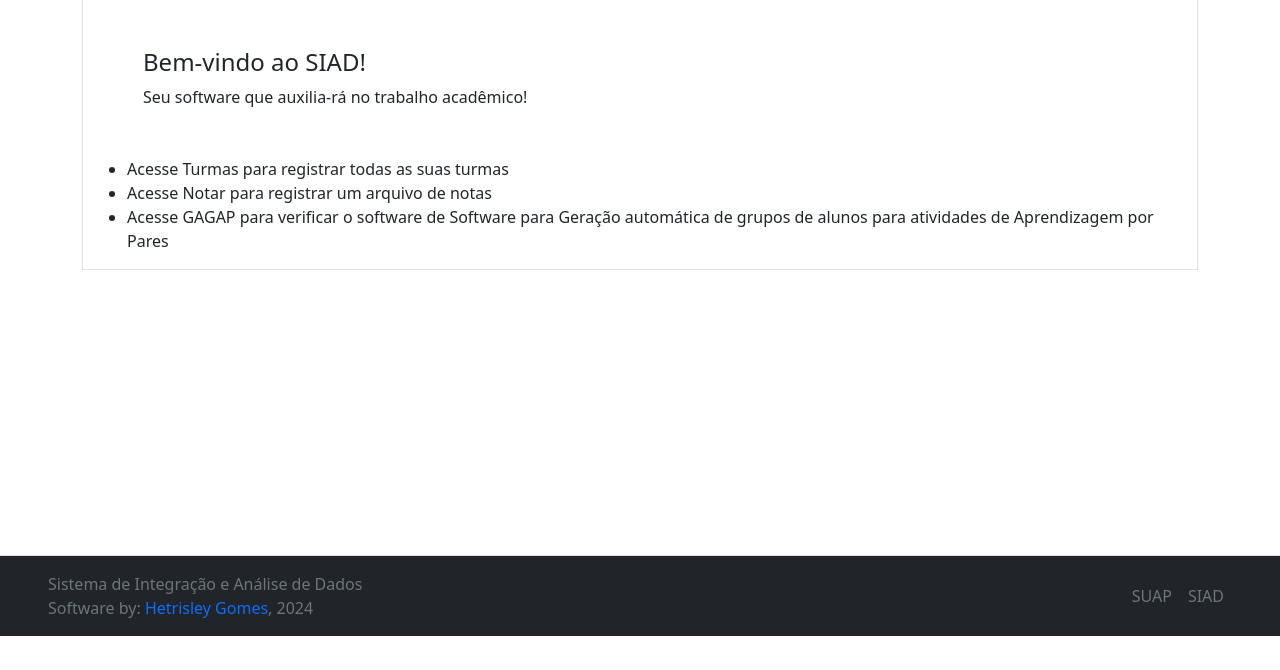
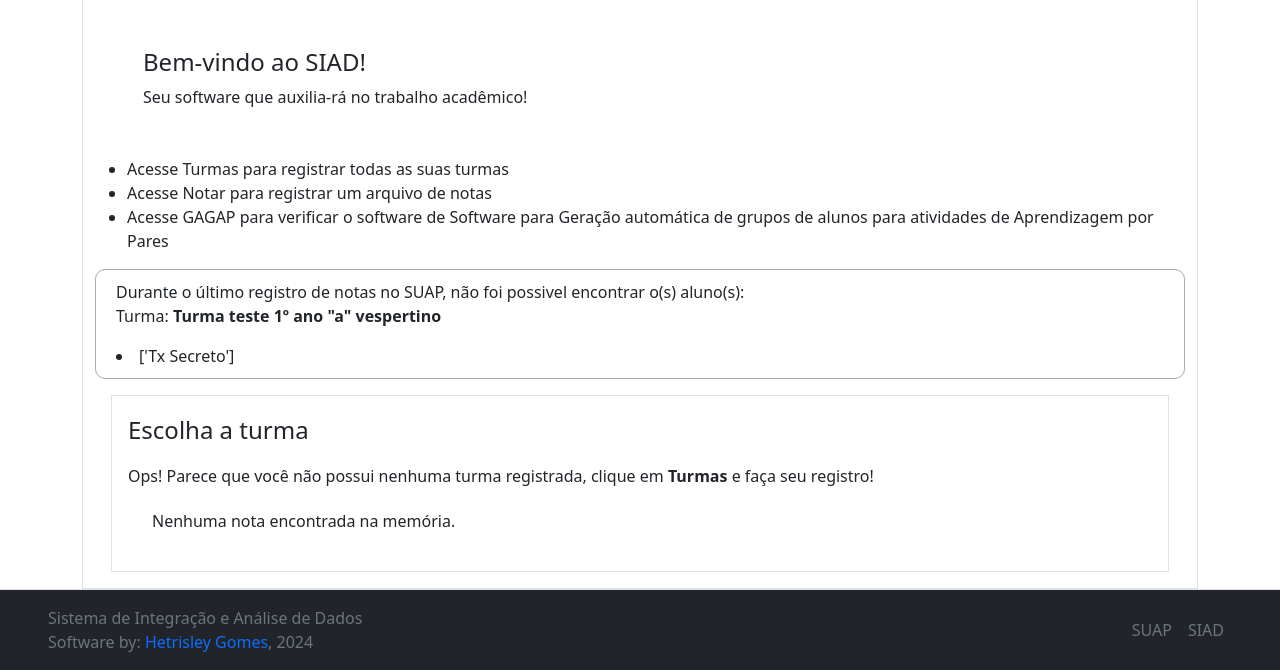
Before and after one commit to HetrisleyGomes/SIAD, a Flask app: page / in a window 1280 px wide. Shown: the part 164-834 px from the top of the page. Before the commit the page ends 800 px from the top, so only its background shows below. Run offline with Flask 3, Linux system fonts and the light colour scheme; some libraries are stand-ins or nearby versions.

Commit message:
Fix: Correção de problemas

```diff
--- /dev/null
+++ b/app/api/database/not_found_logs.json
@@ -0,0 +1 @@
+["Turma teste 1\u00ba ano \"a\" vespertino", ["Tx Secreto"]]
--- a/app/models.py
+++ b/app/models.py
@@ -7,11 +7,10 @@
     return Professor.query.filter_by(professorId=user_id).first()
 
 class Professor(UserMixin, db.Model):
-    __tablename__ = 'tbProfessor'  # Substitua pelo nome real da sua tabela no banco de dados
+    __tablename__ = 'tbProfessor'
 
     professorId = db.Column(db.Integer, primary_key=True, autoincrement=True)
     nome = db.Column(db.String(255), nullable=False)
-    turmaRef = db.Column(db.Integer, nullable=True)
     email = db.Column(db.String(100), nullable=False)
     senha = db.Column(db.String(50), nullable=False)
     matricula = db.Column(db.String(100), nullable=False)
--- a/app/routes.py
+++ b/app/routes.py
@@ -20,6 +20,7 @@
 @app.route('/home')
 def index():
     data = False
+    logs = None
     if os.path.exists(config("DATA")):
         data = True
     turmas = []
@@ -28,7 +29,10 @@
         for turma in turmas_do_usuario:
             turmas.append([Turma.query.join(ProfessorTurmas).filter(ProfessorTurmas.professorTurmasid == turma.professorTurmasid).all(), turma.professorTurmasid])
     #turmas = func.get_all_turmas()
-    return render_template("index.html",json = func.exist_json(), turmas = turmas, data = data)
+    if os.path.exists('./app/api/database/not_found_logs.json'):
+        with open('./app/api/database/not_found_logs.json', 'r') as log:
+            logs = json.load(log)
+    return render_template("index.html", turmas = turmas, data = data, logs = logs)
 
 @app.route('/notas')
 def notas():
@@ -141,7 +145,7 @@
     print(url)
     print(turma_info.alunos)
     try:
-        selenium.iniciar(url, turma_info.alunos, etapa)
+        selenium.iniciar(url, turma_info.alunos, etapa, turma_info.turmaInfo)
         flash('Notas Registradas no SUAP com sucesso!')
         return redirect(url_for('index'))
         import os
--- a/app/static/styles.css
+++ b/app/static/styles.css
@@ -45,9 +45,9 @@
 }
 
 .table-turmas{
-    width: 95%;
+    width: 97%;
     background-color: #d4d4d4;
-    margin: 8px 18px;
+    margin: 8px auto;
     padding: 10px;
 }
 .label-turma{
@@ -55,6 +55,14 @@
     margin-left: 8px;
 }
 
+
+.div-box-info {
+    border: #0005 solid 1px;
+    border-radius: 10px;
+    padding: 10px 20px;
+    margin: auto;
+}
+
 @keyframes s3{
     100%{transform: rotate(1turn)}
 }
--- a/app/templates/index.html
+++ b/app/templates/index.html
@@ -5,7 +5,33 @@
     </div>
     <hr>
     <div class="container border">
-        {% if json %}
+        <div class="p-5">
+            <h4>Bem-vindo ao SIAD!</h4>
+            <span>Seu software que auxilia-rá no trabalho acadêmico!</span>
+        </div>
+        <div>
+            <ul class="list">
+                <li>Acesse Turmas para registrar todas as suas turmas</li>
+                <li>Acesse Notar para registrar um arquivo de notas</li>
+                <li>Acesse GAGAP para verificar o software de Software para Geração automática de grupos de alunos para atividades de Aprendizagem por Pares</li>
+            </ul>
+        </div>
+        {% if logs %}
+        <div class="div-box-info">
+            <span>
+                Durante o último registro de notas no SUAP, não foi possivel encontrar o(s) aluno(s):
+            </span>
+                {% for log in logs %}
+                    {% if loop.first %}
+                        <p> Turma: <strong>{{ log }}</strong> </p>
+                    {% else %}
+                            <li>{{ log }}</li>
+                    {% endif %}
+                {% endfor %}
+
+        </div>
+        {% endif %}
+
         {% if data %}
             <h4 class="m-4 text-success">Notas detectadas!</h4>
         {% endif %}
@@ -20,36 +46,30 @@
                             <td><label for="{{ turma[1] }}" class="form-check-label label-turma">{{ turma[0][0].turmaInfo }}</label></td><td style="width: 10%"><input class="form-check-input" type="radio" value="{{ turma[0][0].turmaID }}" name="turma" id="{{ turma[1] }}" required></td>
                         </tr>
                     {% endfor %}
-                        {% else %}
-                            <tr><td>Ops! Parece que você não possui nenhuma turma registrada, clique em <strong>Turmas</strong> e faça seu registro!</td></tr>
                     {% endif %}
                 </table>
+                {% if not turmas %}
+                    <span>
+                        Ops! Parece que você não possui nenhuma turma registrada, clique em <strong>Turmas</strong> e faça seu registro!
+                    </span>
+                {% endif %}
+
                 {% if not data %}
                     <h6 class="m-4">Nenhuma nota encontrada na memória.</h6>
                 {% endif %}
                 {% if turmas and data %}
                     <h6 class="m-4">Escolha a etapa.</h6>
                     <div class="d-flex flex-align-itens flex-justify-content">
-                            <div class="div-etapa"><label for="etapa1" class="label-etapa">Etapa 1</label><input type="radio" name="etapa" id="etapa1" required value="3"></div>
-                            <div class="div-etapa"><label for="etapa2" class="label-etapa">Etapa 2</label><input type="radio" name="etapa" id="etapa2" required value="4"></div>
+                        <div class="div-etapa"><label for="etapa1" class="label-etapa">Etapa 1</label><input type="radio" class="form-check-input" name="etapa" id="etapa1" required value="3"></div>
+                        <div class="div-etapa"><label for="etapa2" class="label-etapa">Etapa 2</label><input type="radio" class="form-check-input" name="etapa" id="etapa2" required value="4"></div>
                     </div>
+                    <div class="mt-3 p-3">
                         <span class="text-muted">Antes de continuar, verifique se os nomes desta turma são compatíveis com os nomes dos alunos no SUAP</span>
-                        <button type="submit" class="btn btn-success">Confirmar</button>
+                        <button type="submit" class="btn btn-success ms-5">Confirmar</button>
+                    </div>
                 {% endif %}
             </fieldset>
         </form>
-        {% else %}
-            <div class="p-5">
-                <h4>Bem-vindo ao SIAD!</h4>
-                <span>Seu software que auxilia-rá no trabalho acadêmico!</span>
-            </div>
-            <div>
-                <ul class="list">
-                    <li>Acesse Turmas para registrar todas as suas turmas</li>
-                    <li>Acesse Notar para registrar um arquivo de notas</li>
-                    <li>Acesse GAGAP para verificar o software de Software para Geração automática de grupos de alunos para atividades de Aprendizagem por Pares</li>
-                </ul>
-            </div>
-        {% endif %}
+
     </div>
 {% endblock %}
```
Also changed, not shown: app/Selenium/main.py (+10 -2 lines). Lines whose indentation alone changed are shown as unchanged.
